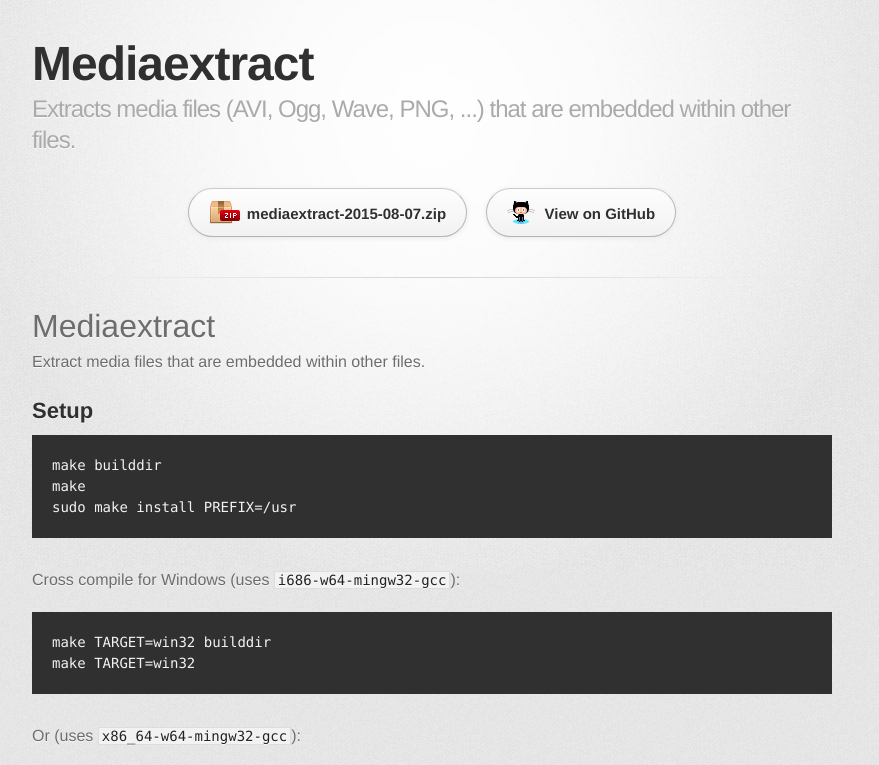
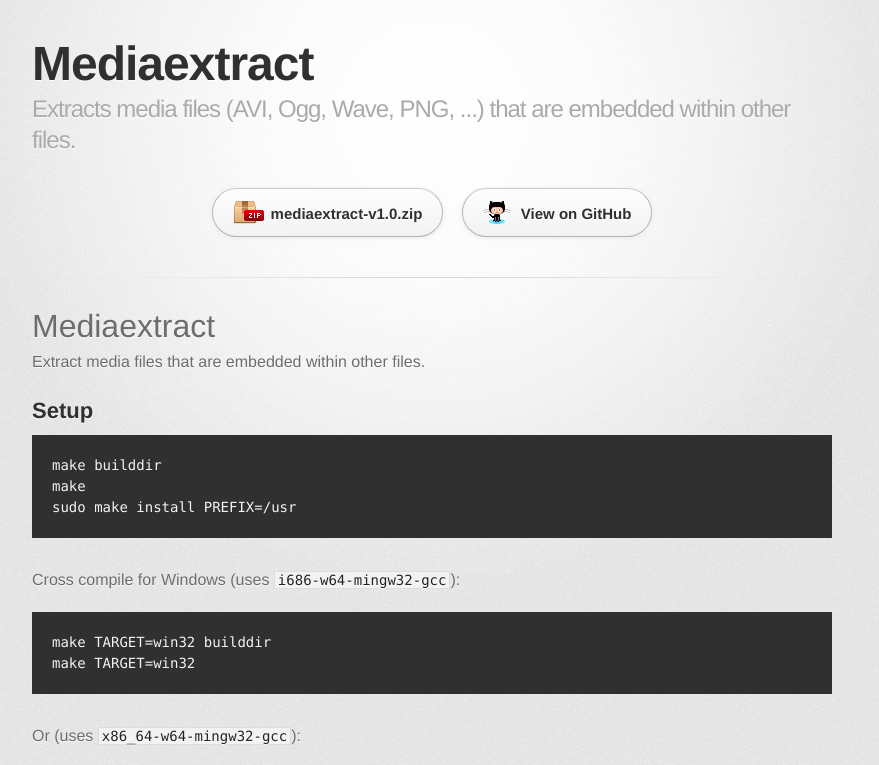
Before and after one commit to panzi/mediaextract, a plain HTML site: page index.html in a window 1280 px wide. Shown: the top 765 px of the page, without its empty margins (208-1087 px from the left). Drawn offline with Linux system fonts and the light colour scheme; a web font is replaced by a local one.

Commit message:
link new release

```diff
--- a/index.html
+++ b/index.html
@@ -23,7 +23,7 @@
         </header>
 
         <section id="downloads" class="clearfix">
-          <a href="mediaextract-2015-08-07.zip" id="download-zip" class="button"><span>mediaextract-2015-08-07.zip</span></a>
+          <a href="https://github.com/panzi/mediaextract/releases/download/v1.0/mediaextract-v1.0.zip" id="download-zip" class="button"><span>mediaextract-v1.0.zip</span></a>
           <a href="https://github.com/panzi/mediaextract" id="view-on-github" class="button"><span>View on GitHub</span></a>
         </section>
 
```
